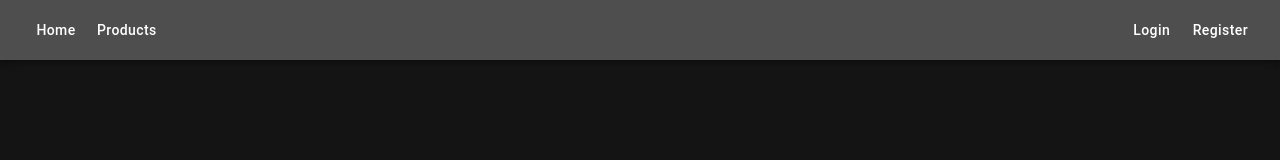
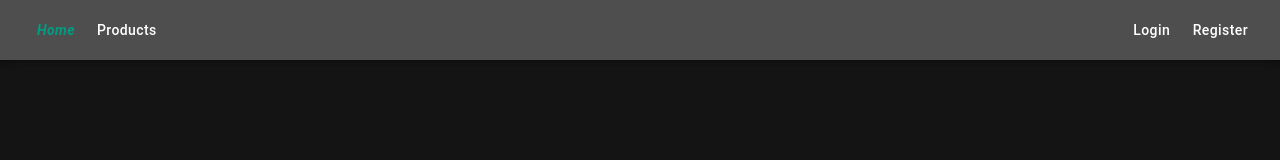
Before and after one commit to Elrich14/BirklSzakdoga, a Next.js app in the folder frontend/kerian/: page / in a window 1280 px wide. Shown: the top 160 px of the page. Built offline with nearby package versions, Linux system fonts and the light colour scheme; what @mui/material-nextjs would draw is missing.

Commit message:
navbar currentpage, birkl user seed

```diff
--- a/frontend/kerian/app/components/navbar/navbar.tsx
+++ b/frontend/kerian/app/components/navbar/navbar.tsx
@@ -6,6 +6,7 @@ import { useEffect, useState } from "react";
 import Link from "next/link";
 import { boxShadows, colors } from "@/constants/colors";
 import { getUserRole } from "../../utils/auth";
+import { usePathname } from "next/navigation";
 
 const PREFIX = "Navbar";
 
@@ -33,6 +34,11 @@ const Root = styled("div")(() => ({
     },
     "& .MuiButton-root:hover": {
       boxShadow: boxShadows.kerian_main_button_hover_shadow,
+    },
+    "& .MuiButton-root.active": {
+      color: colors.kerian_main,
+      fontWeight: "bold",
+      fontStyle: "italic",
     },
     "& .MuiToolbar-root": {
       display: "flex",
@@ -87,12 +93,17 @@ export default function Navbar() {
   const leftRoutes = filteredRoutes.filter((r) => r.align === "left");
   const rightRoutes = filteredRoutes.filter((r) => r.align === "right");
 
+  const pathname = usePathname();
+
   const renderRoutes = (routeArray: typeof routes) =>
-    routeArray.map((route, index) => (
-      <Link href={route.path} key={index}>
-        <Button>{route.name}</Button>
-      </Link>
-    ));
+    routeArray.map((route, index) => {
+      const isActive = pathname === route.path;
+      return (
+        <Link href={route.path} key={index}>
+          <Button className={isActive ? "active" : ""}>{route.name}</Button>
+        </Link>
+      );
+    });
 
   return (
     <Root className={classes.root}>
```
Also changed, not shown: 1 other file (tests, documents, lock files or other folders).
